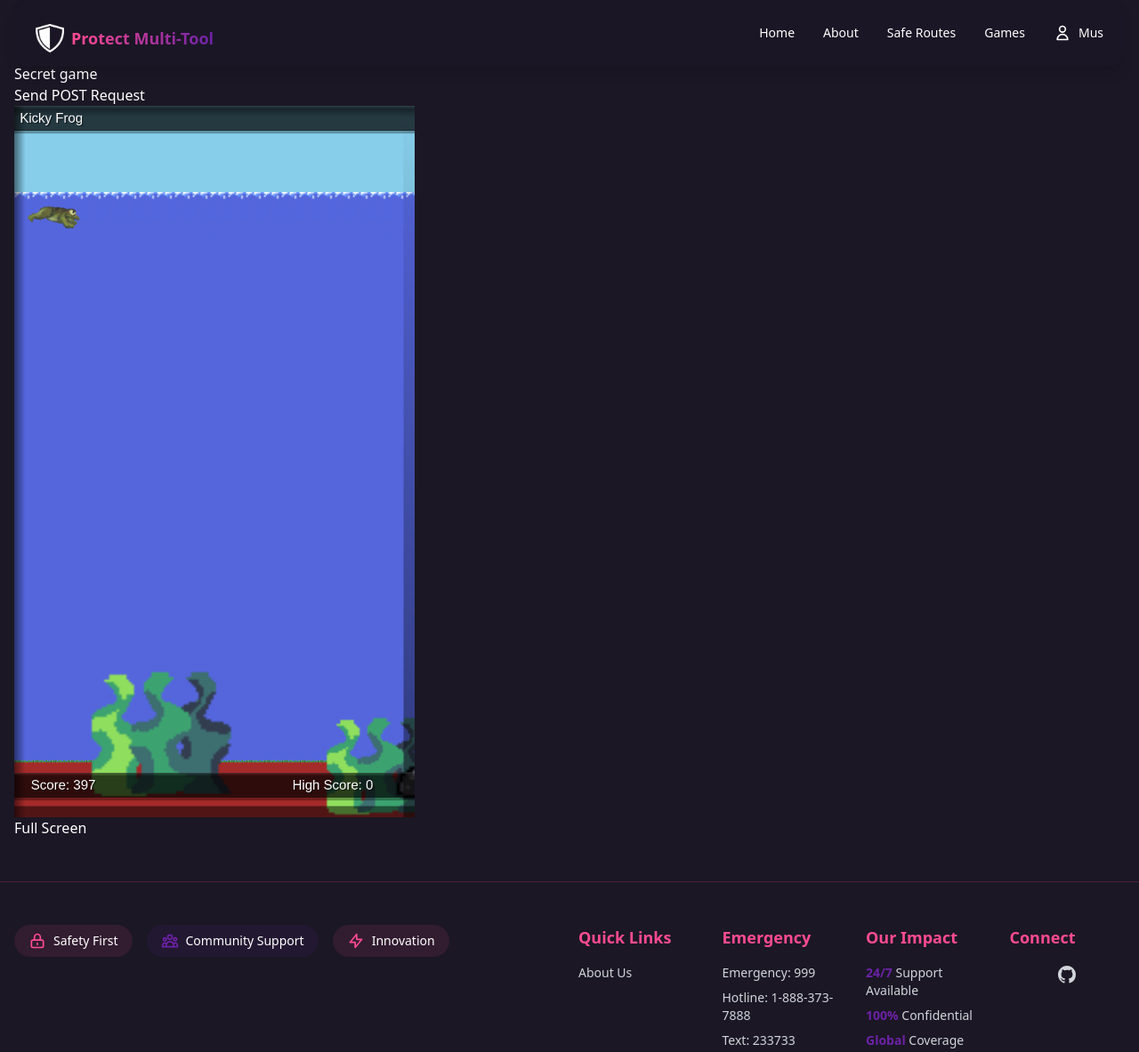
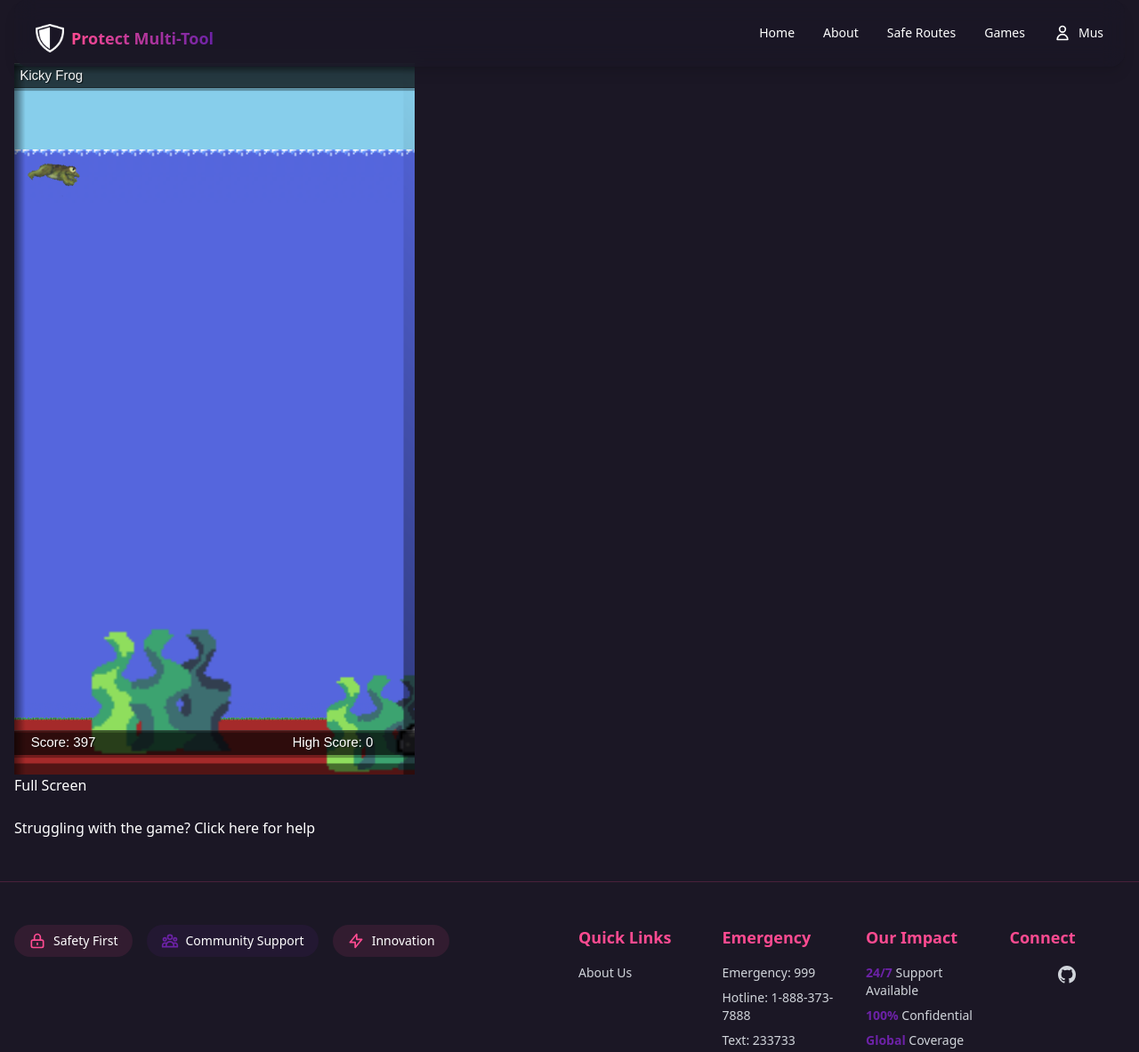
Before and after one commit to 3disturbed/Protect_Multitool, a Django app: page /game/ in a window 1280 px wide. Shown: the part 49-1232 px from the top of the page at 89% size. Run offline with Django 5.2, Linux system fonts and the light colour scheme; a user stored in the database is signed in; data comes from the database, SQL or seed files in the repository; some libraries are stand-ins or nearby versions.

Commit message:
added the help button below the game, unable to get the game alert to trigger

```diff
--- a/game/templates/game/game.html
+++ b/game/templates/game/game.html
@@ -2,12 +2,12 @@
 
 {% block content %}
 {% load static %}
-<h2> Secret game </h2>
-<button id="sendRequest">Send POST Request</button>
-
 
 <canvas id="gameCanvas" width="720" height="1280"></canvas>
 <button id="playButton">Full Screen</button>
+<br>
+<br>
+<button id="sendRequest">Struggling with the game? Click here for help</button>
 <script type="module" src="{% static 'game/constants.js' %}"></script>
 <script type="module" src="{% static 'game/sprite.js' %}"></script>
 <script type="module" src="{% static 'game/frog.js' %}"></script>
```
